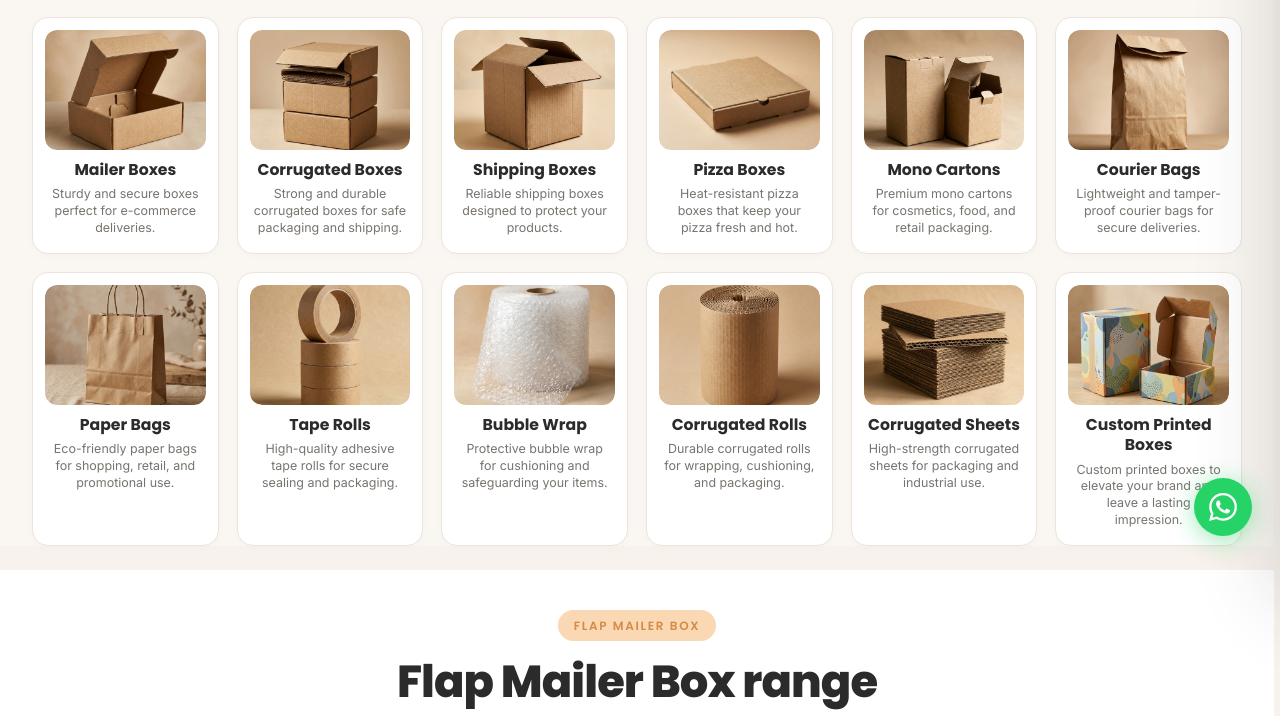
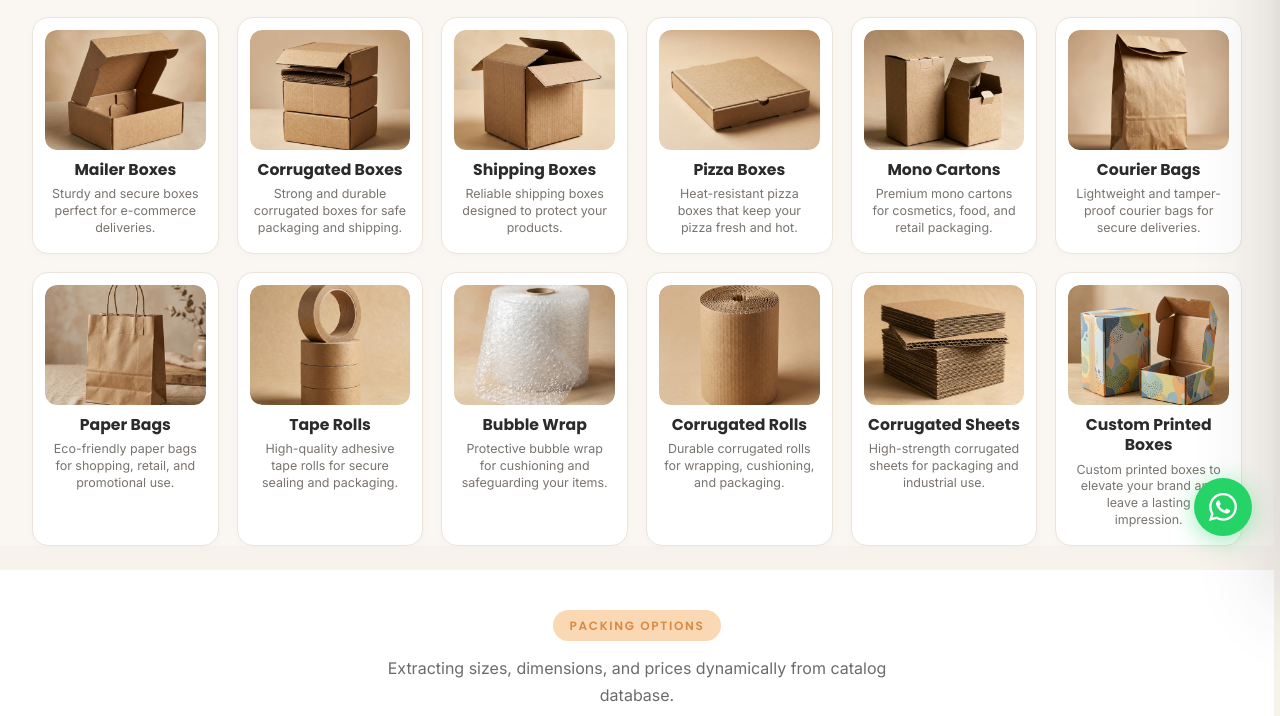
Before and after one commit to Abinav-Loki/Box-care, a website: page products.html in a window 1280 px wide. Shown: the part 236-952 px from the top of the page. Drawn offline with nearby package versions, Linux system fonts and the light colour scheme.

Commit message:
Rename Flap Mailer Box tag to Packing Options and remove Flap Mailer Box range title

```diff
--- a/products.html
+++ b/products.html
@@ -570,8 +570,7 @@
 
   <div class="container">
     <div class="section-head reveal-up visible">
-      <span class="section-tag">Flap Mailer Box</span>
-      <h2 class="section-title">Flap Mailer Box range</h2>
+      <span class="section-tag">Packing Options</span>
       <p class="section-sub">Extracting sizes, dimensions, and prices dynamically from catalog database.</p>
     </div>
 
```
